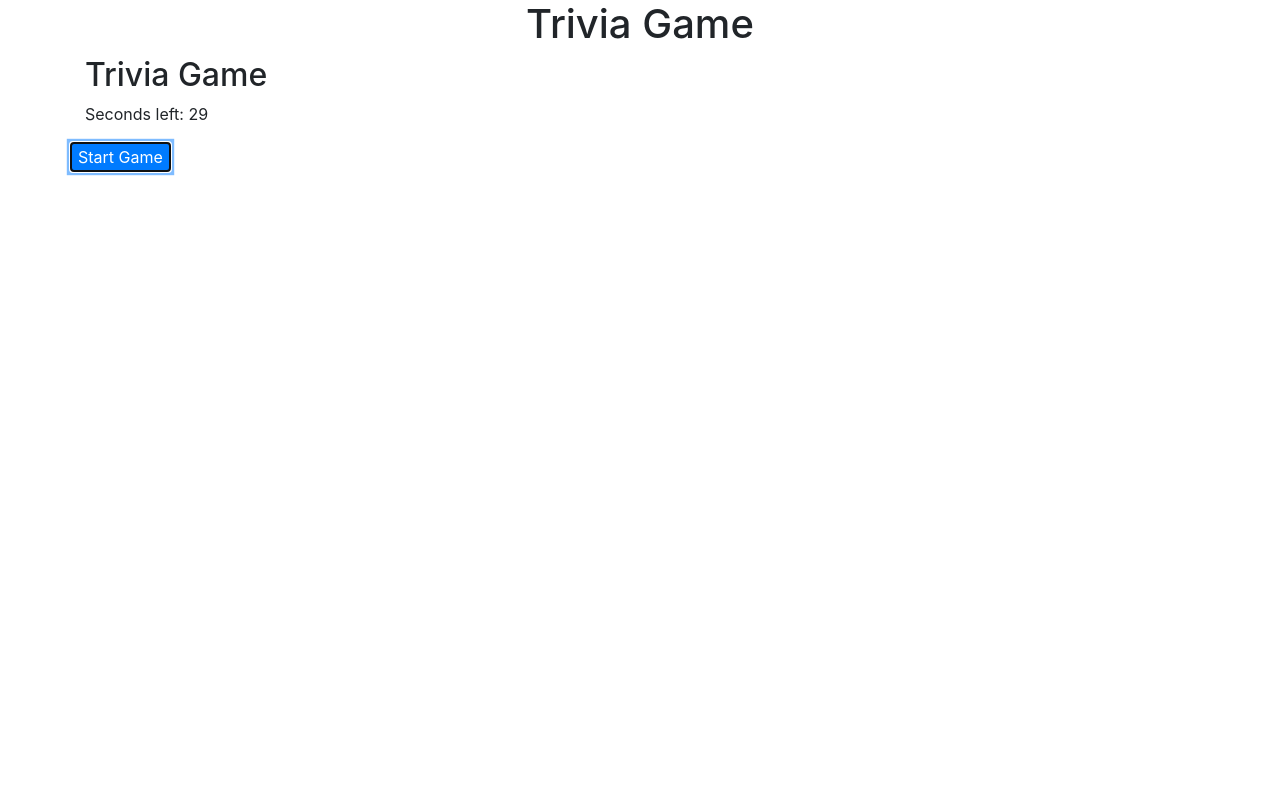
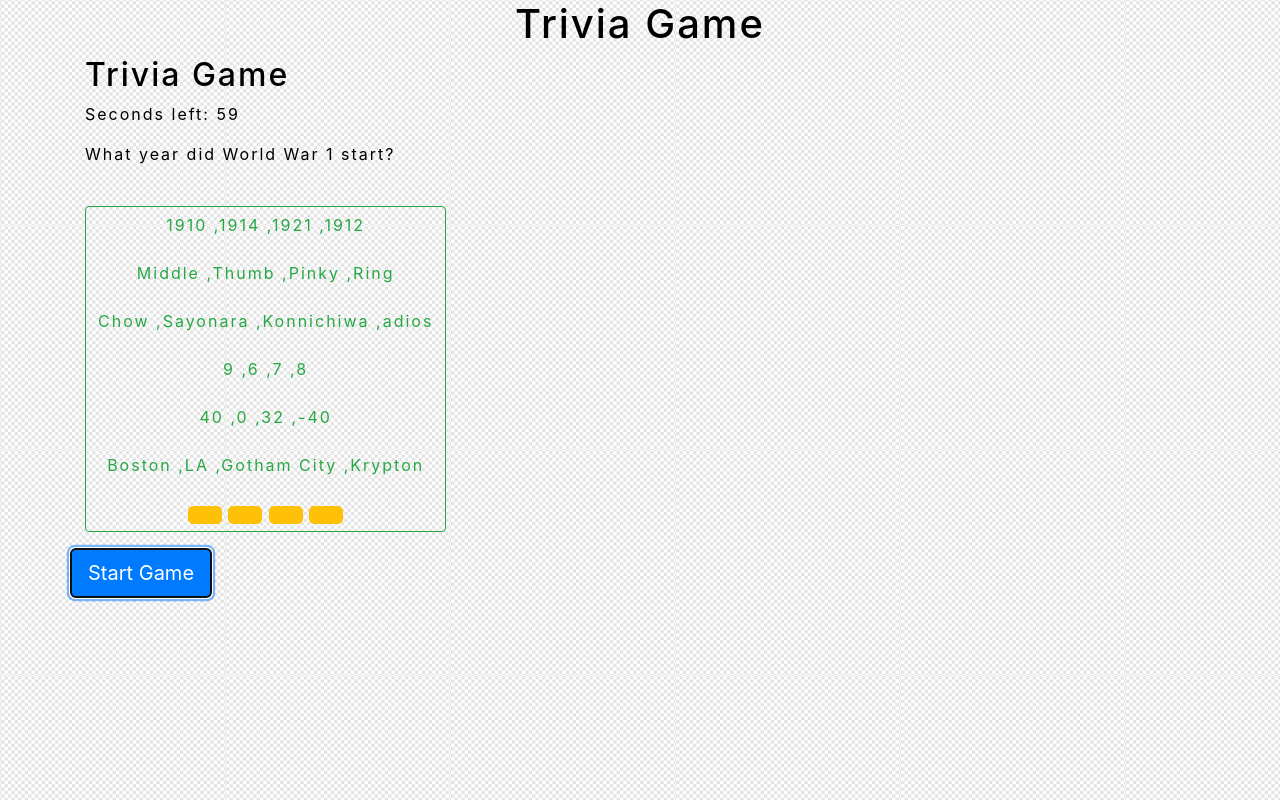
Before and after one commit to kooner92/TriviaGame, a plain HTML site: page index.html in a window 1280 px wide. Both pictures are taken after a click on the button "Start Game". Drawn offline with nearby package versions, Linux system fonts and the light colour scheme.

Commit message:
still needs work

```diff
--- a/assets/css/style.css
+++ b/assets/css/style.css
@@ -0,0 +1,6 @@
+
+body {
+    background-image: url('../images/1.png');
+    color: black;
+    letter-spacing: 2px;
+}
--- a/assets/javascript/app.js
+++ b/assets/javascript/app.js
@@ -4,55 +4,55 @@ $(document).ready(function() {
 // creat object with questions, options, and answers
   var correct = 0;
   var wrong = 0;
+
   var intervalID;
-  var time = 30;
+  var time = 60;
   var clockRunning = false;
 
 var trivia = [
   {
     question: 'How many fluid ounces are in a pint?',
-    options: ['16', '24', '32', '12'],
+    options: ['16 ', '24 ', '32 ', '12 '],
     answer: '16',
   },
   {
     question: 'What city does Batman live in?',
-    options: ['Boston', 'LA', 'Gotham City', 'Krypton'],
+    options: ['Boston ', 'LA ', 'Gotham City ', 'Krypton '],
     answer: 'Gotham City',
   },
   {
     question: 'Which degrees is the same in celsius and in fahrenheit?',
-    options: ['40', '0', '32', '-40'],
+    options: ['40 ', '0 ', '32 ', '-40 '],
     answer: '-40',
   },
   {
     question: 'How many colors are in a rainbow?',
-    options: ['9', '6', '7', '8'],
+    options: ['9 ' , '6 ' , '7 ' , '8 '],
     answer: '7',
   },
   {
     question: "In Japanese, what is the word for goodbye?",
-    options: ['Chow','Sayonara','Konnichiwa','adios'],
+    options: ['Chow ','Sayonara ','Konnichiwa ','adios '],
     answer: 'Sayonara',
   },
   {
     question: 'Which fingernail grows fastest?',
-    options: ['Middle','Thumb','Pinky','Ring'],
+    options: ['Middle ','Thumb ','Pinky ','Ring '],
     answer: 'Middle',
   },
   {
     question: "What year did World War 1 start?",
-    options: ['1910', '1914', '1921','1912'],
+    options: ['1910 ', '1914 ', '1921 ','1912 '],
     answer: '1914',
   }];
 
 // #start on click function and begin clock
 
   $("#start").on("click", function () {
-    console.log(trivia[3].question)
+    console.log(trivia[1].question)
+    event.preventDefault();
+    // run();
 
-    // push first question to DOM
-
-    $("#question").push(trivia[3].question)
     clockRunning = true;
 
     if (clockRunning = true) {
@@ -70,6 +70,10 @@ var trivia = [
       reset();
     }
 
+    // function run() {
+    //   if ()
+    // }
+
     // function reset to stop clock at 0
 
     function reset() {
@@ -77,6 +81,41 @@ var trivia = [
       clearInterval(intervalID);
     }
 
+
+    // push first question to DOM
+
+    $("#question").html(trivia[1].question+"<br>"+"</br>")
+    $("#options").prepend(trivia[1].options+"<br>"+"</br>")
+
+    $("#question").html(trivia[2].question+"<br>"+"</br>")
+    $("#options").prepend(trivia[2].options+"<br>"+"</br>")
+
+    $("#question").html(trivia[3].question+"<br>"+"</br>")
+    $("#options").prepend(trivia[3].options+"<br>"+"</br>")
+
+    $("#question").html(trivia[4].question+"<br>"+"</br>")
+    $("#options").prepend(trivia[4].options+"<br>"+"</br>")
+
+    $("#question").html(trivia[5].question+"<br>"+"</br>")
+    $("#options").prepend(trivia[5].options+"<br>"+"</br>")
+
+    $("#question").html(trivia[6].question+"<br>"+"</br>")
+    $("#options").prepend(trivia[6].options+"<br>"+"</br>")
+
+    $("#question").html(trivia[7].question+"<br>"+"</br>")
+    $("#options").prepend(trivia[7].options+"<br>"+"</br>")
+
+   console.log(trivia.questions)
+   console.log(trivia.options)
+
+	// for (var i = 0; i < options.length; i++) {
+	// 	var option = options[i];
+	// 	console.log(options);
+
+  // for (var i = 0; i < question.length; i++) {
+	// 	var q1 = question[i];
+	// 	console.log(question);
+
   })
 
 });
--- a/index.html
+++ b/index.html
@@ -8,7 +8,7 @@
     <link rel="stylesheet" href="https://cdnjs.cloudflare.com/ajax/libs/twitter-bootstrap/4.0.0/css/bootstrap.min.css"/>
     <script src="https://cdnjs.cloudflare.com/ajax/libs/jquery/3.2.1/jquery.min.js"></script>
 
-    <!-- <link rel="stylesheet" href="assets/css/style.css"> -->
+    <link rel="stylesheet" href="assets/css/style.css">
     <script src="./assets/javascript/app.js"></script>
 
     <title>Document</title>
@@ -23,13 +23,17 @@
               <h2>Trivia Game</h2>
               <p id="time">Seconds left: <span id="timer"></span></p>
               <p id="question"></p>
+              <div id="options" class="btn btn-outline-success mb-3">
+                  <button type="button" class="btn btn-warning btn-lg"></button>
+                  <button type="button" class="btn btn-warning btn-lg"></button>
+                  <button type="button" class="btn btn-warning btn-lg"></button>
+                  <button type="button" class="btn btn-warning btn-lg"></button>
+                </div>
             </div>
             <div id="results">
             </div>
           <div class="row">
-            <div id="choices">
-              <button id="start" class="btn-primary">Start Game</button>
-            </div>
+              <button id="start" class="btn-primary btn-lg">Start Game</button>
           </div>
         </div>
 
```
Also changed, not shown: assets/images/1.png (added).
